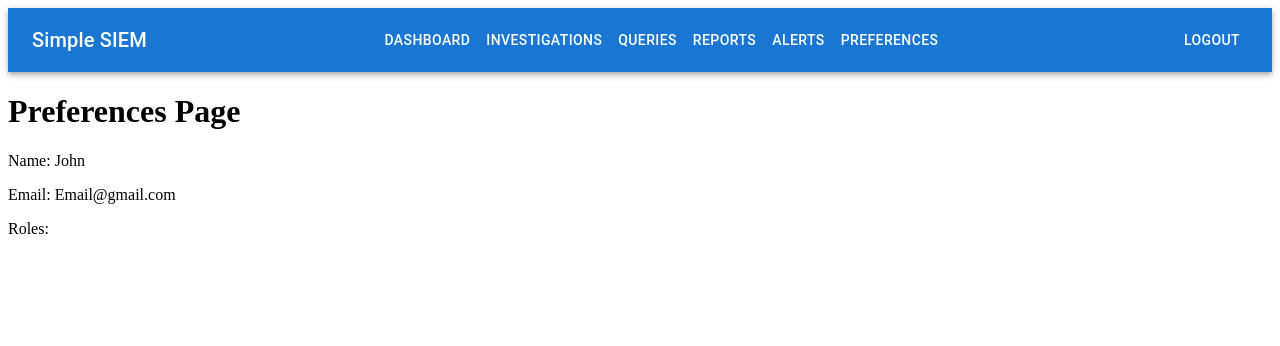
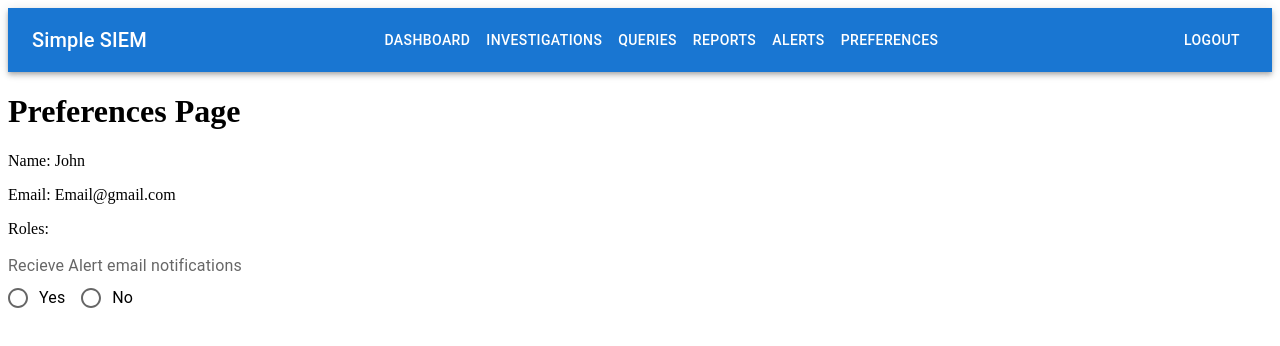
Before and after one commit to kylerobertson84/i14-ssiem, a React (Create React App) app in the folder frontend/: page /preferences in a window 1280 px wide. Shown: the top 346 px of the page. Built offline with nearby package versions, Linux system fonts and the light colour scheme; no server answers.

Commit message:
alert's via email preferences

```diff
--- /dev/null
+++ b/frontend/src/components/PreferencesForm.js
@@ -0,0 +1,31 @@
+import React, { useState } from 'react';
+import Radio from '@mui/material/Radio';
+import RadioGroup from '@mui/material/RadioGroup';
+import FormControlLabel from '@mui/material/FormControlLabel';
+import FormControl from '@mui/material/FormControl';
+import FormLabel from '@mui/material/FormLabel';
+
+
+export default function ControlledRadioButtonsGroup() {
+    const [value, setValue] = React.useState('female');
+
+    const handleChange = (event) => {
+      setValue(event.target.value);
+    };
+
+    return (
+      <FormControl>
+        <FormLabel id="Alert-emails">Recieve Alert email notifications</FormLabel>
+        <RadioGroup
+            row
+            aria-labelledby="Alert-emails"
+            name="Alert-emails"
+            value={value}
+            onChange={handleChange}
+        >
+          <FormControlLabel value="Yes" control={<Radio />} label="Yes" />
+          <FormControlLabel value="No" control={<Radio />} label="No" />
+        </RadioGroup>
+      </FormControl>
+    );
+  }
--- a/frontend/src/pages/preferences.js
+++ b/frontend/src/pages/preferences.js
@@ -1,5 +1,6 @@
 import React, {useEffect, useState} from 'react';
 import Navbar from '../components/NavBar';
+import PreferencesForm from '../components/PreferencesForm.js';
 import axios from 'axios';
 import AuthService from '../services/AuthService.js';
 import API_ENDPOINTS from '../services/apiConfig.js';
@@ -49,7 +50,9 @@ const Preferences = () => {
           <p>Roles: </p>
 
         </div>
-
+        <div>
+          <PreferencesForm/>
+        </div>
 
       </div>
 
@@ -58,4 +61,6 @@ const Preferences = () => {
 
   export default Preferences;
 
+
+
 {/* */}
```
